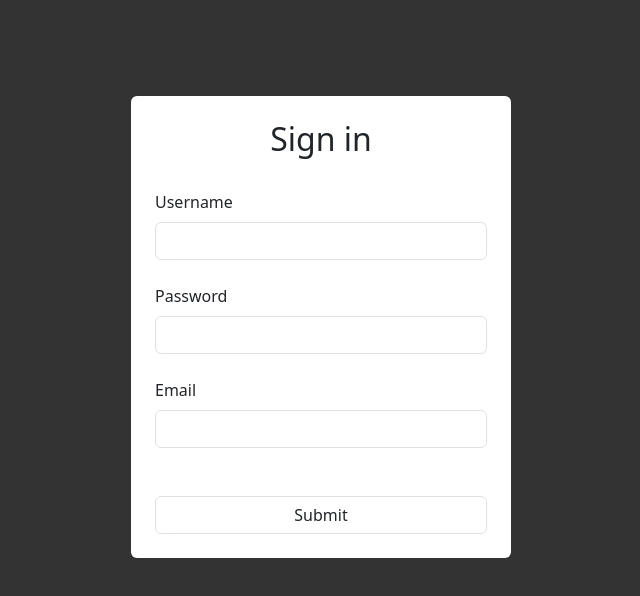
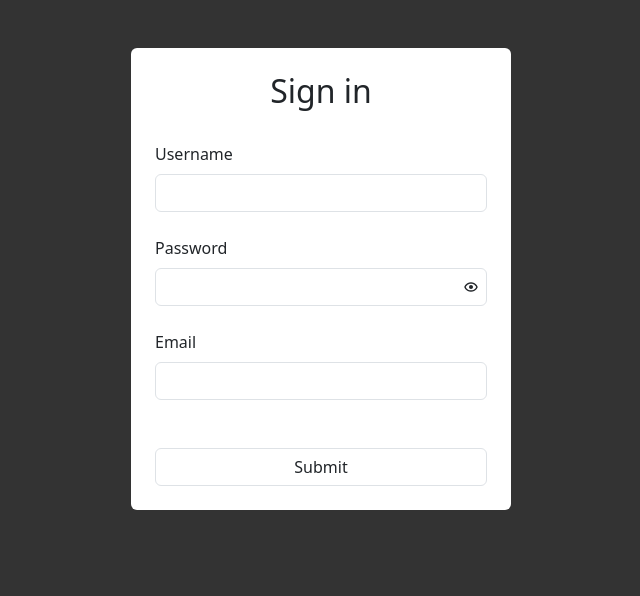
Before and after one commit to faran1385/ComfySloth, a React (Create React App) app: page /signin in a window 1280 px wide. Shown: the top 596 px of the page, without its empty margins (319-959 px from the left). Built offline with nearby package versions, Linux system fonts and the light colour scheme; no server answers.

Commit message:
signin page added

```diff
--- a/src/Components/Signin.js
+++ b/src/Components/Signin.js
@@ -1,31 +1,104 @@
+import {useState} from "react";
+import {BiShow, BiHide} from "react-icons/bi"
+
 export function Signin() {
-    return (
-        <div className={"w-100 h-100"} style={{background: "#333"}}>
+    //username input state
+    const [username, setUsername] = useState("")
+    //password input state
+    const [password, setPassword] = useState("")
+    //email input state
+    const [email, setEmail] = useState("")
+    const [isInvalid, setInvalid] = useState({username: false, password: false, email: false})
+    document.body.style.background = "#333"
+
+    //this function runs when you sumbit the form
+    function submitHandler(event) {
+        //testing if inputs are not coordinated with their regex
+        if (!isValid(username, /^[a-zA-Z0-9](_(?!(\.|_))|\.(?!(_|\.))|[a-zA-Z0-9]){6,18}[a-zA-Z0-9]$/) || !isValid(password, /^[a-zA-Z0-9!@#$%^&*]{6,16}$/) || !isValid(email, /^\w+([\.-]?\w+)*@\w+([\.-]?\w+)*(\.\w{2,3})+$/)) {
+            event.preventDefault()
+            setUsername("")
+            setPassword("")
+            setEmail("")
+            setInvalid({username: true, password: true, email: true})
+        }
+    }
+
+    function isValid(inputValue, regex) {
+        return regex.test(inputValue)
+    }
+
+    //show password condition
+    const [passwordShowed, setPasswordShow] = useState(false)
+    return (<>
             <div className={"container"}>
-                <div className={"row pt-5 mt-5 justify-content-center"}>
-                    <form action={"http://localhost:8000/user/create-user"} method={"post"}
-                          className={"col-4 p-4 rounded-2 bg-white"}>
+                <div className={"row justify-content-center"}>
+                    <div className={"col-4 d-flex justify-content-center"}>
+                        <div
+                            className={`toast ${isInvalid.username && isInvalid.email && isInvalid.password ? "toast-show" : ""} position-absolute`}
+                            style={{top: ".5rem"}}>
+                            <div className="toast-body text-center text-danger fw-bold">
+                                There is something wrong with username or password or email
+                            </div>
+                        </div>
+                    </div>
+                </div>
+            </div>
+            <div className={"w-100 h-100 py-5"} style={{background: "#333"}}>
+                <div className={"container"}>
+                    <div className={"row justify-content-center"}>
+                        <form onSubmit={(event) => submitHandler(event)}
+                              action={"http://localhost:8000/user/create-user/"} method={"POST"}
+                              className={"col-lg-4 p-4 rounded-2 bg-white"}>
                             <div>
-                            <h2 style={{fontWeight:400}} className={"text-center"}>Sign in</h2>
+                                <h2 style={{fontWeight: 400}} className={"text-center"}>Sign in</h2>
                             </div>
                             <div className={"pt-4"}>
-                            <label className={"form-label fs-6"} style={{fontWeight:400}}>Username</label>
-                            <input autoComplete={"off"}  type={"text"} id={"username"} className={"form-control"} name={"username"}/>
+                                <label className={"form-label fs-6"} style={{fontWeight: 400}}>Username</label>
+
+                                <input onKeyUp={() => setInvalid({...isInvalid, username: false})} value={username}
+                                       onChange={(event) => setUsername(event.target.value)}
+                                       autoComplete={"off"} type={"text"} id={"username"}
+                                       className={`form-control ${isInvalid.username ? "is-invalid  " : ""}`}
+                                       name={"username"}/>
                             </div>
                             <div className={"pt-4"}>
-                            <label className={"form-label fs-6"} style={{fontWeight:400}}>Password</label>
-                            <input autoComplete={"off"}  type={"password"} id={"password"} className={"form-control"} name={"password"}/>
+                                <label className={"form-label fs-6"} style={{fontWeight: 400}}>Password</label>
+                                <div className={"position-relative d-flex justify-content-end align-items-center"}
+                                     style={{cursor: "pointer"}}>
+                                    <input onKeyUp={() => setInvalid({...isInvalid, password: false})} value={password}
+                                           onChange={(event) => setPassword(event.target.value)}
+                                           autoComplete={"off"} type={"password"} id={"password"}
+                                           className={`form-control pe-4 ${isInvalid.password ? "is-invalid  " : ""}`}
+                                           name={"password"} />
+
+                                    {!passwordShowed ?
+                                        <BiShow className={"position-absolute me-2"} onClick={(event) => {
+                                            event.target.parentElement.children[0].type="text";
+                                            setPasswordShow(true)
+                                        }}/> :
+                                        <BiHide className={"position-absolute me-2"}
+                                                onClick={(event) => {
+                                                    event.target.parentElement.children[0].type="password";
+                                                    setPasswordShow(false)
+                                                }}/>}
+                                </div>
                             </div>
                             <div className={"pt-4"}>
-                            <label className={"form-label fs-6"} style={{fontWeight:400}}>Email</label>
-                            <input autoComplete={"off"}  type={"email"} id={"email"} className={"form-control"} name={"email"}/>
+                                <label className={"form-label fs-6"} style={{fontWeight: 400}}>Email</label>
+                                <input onKeyUp={() => setInvalid({...isInvalid, email: false})} value={email}
+                                       onChange={(event) => setEmail(event.target.value)}
+                                       autoComplete={"off"} type={"email"} id={"email"}
+                                       className={`form-control ${isInvalid.email ? "is-invalid    " : ""}`}
+                                       name={"email"}/>
                             </div>
                             <div className={"pt-5"}>
-                            <input type={"submit"} className={"form-control fs-6 shadow-none submit"} style={{fontWeight:500,transition:"all ease-in 500ms"}}/>
+                                <input type={"submit"} className={"form-control fs-6 shadow-none submit"}
+                                       style={{fontWeight: 500, transition: "all ease-in 500ms"}}/>
                             </div>
                         </form>
                     </div>
                 </div>
             </div>
+        </>
     );
 }
--- a/src/index.css
+++ b/src/index.css
@@ -168,3 +168,11 @@
     background: #333333;
     color: white;
 }
+.toast{
+    transition: all ease-in 500ms;
+    opacity: 0;
+    display: block!important;
+}
+.toast-show{
+    opacity: 1;
+}
```
Lines whose indentation alone changed are shown as unchanged.
